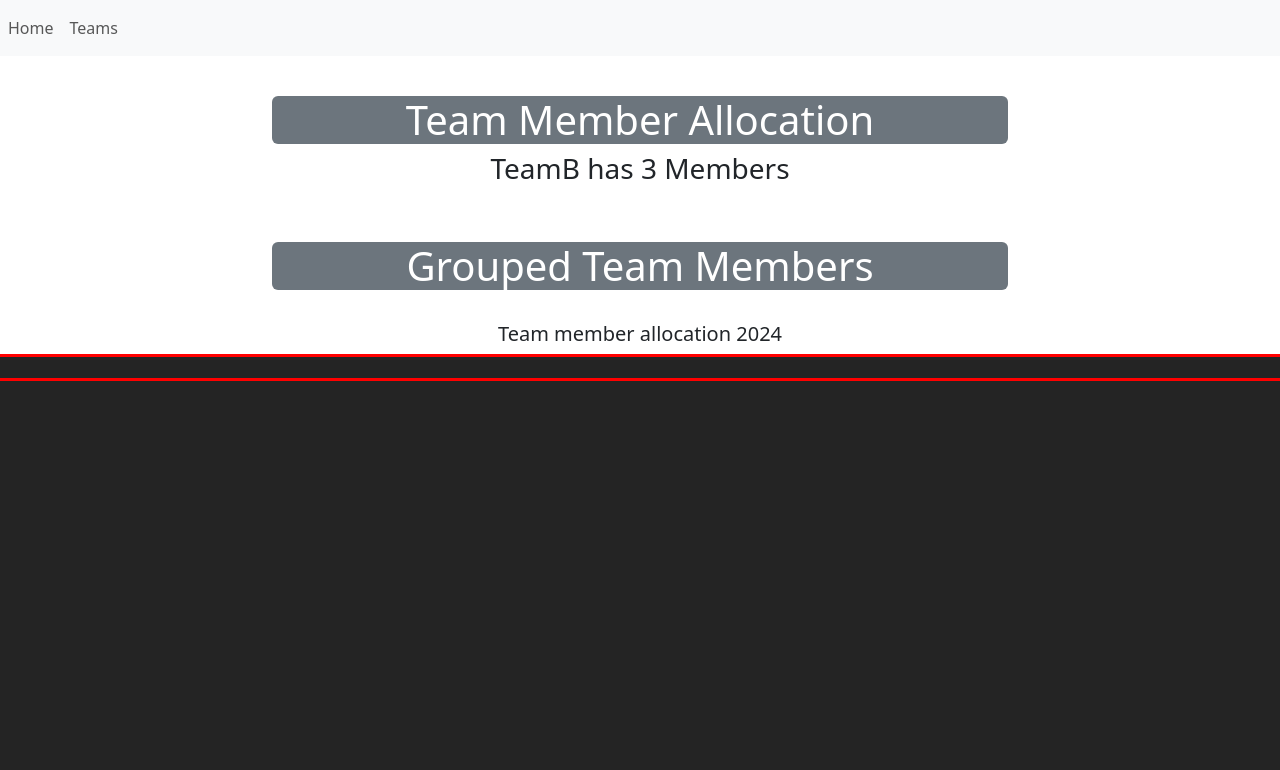
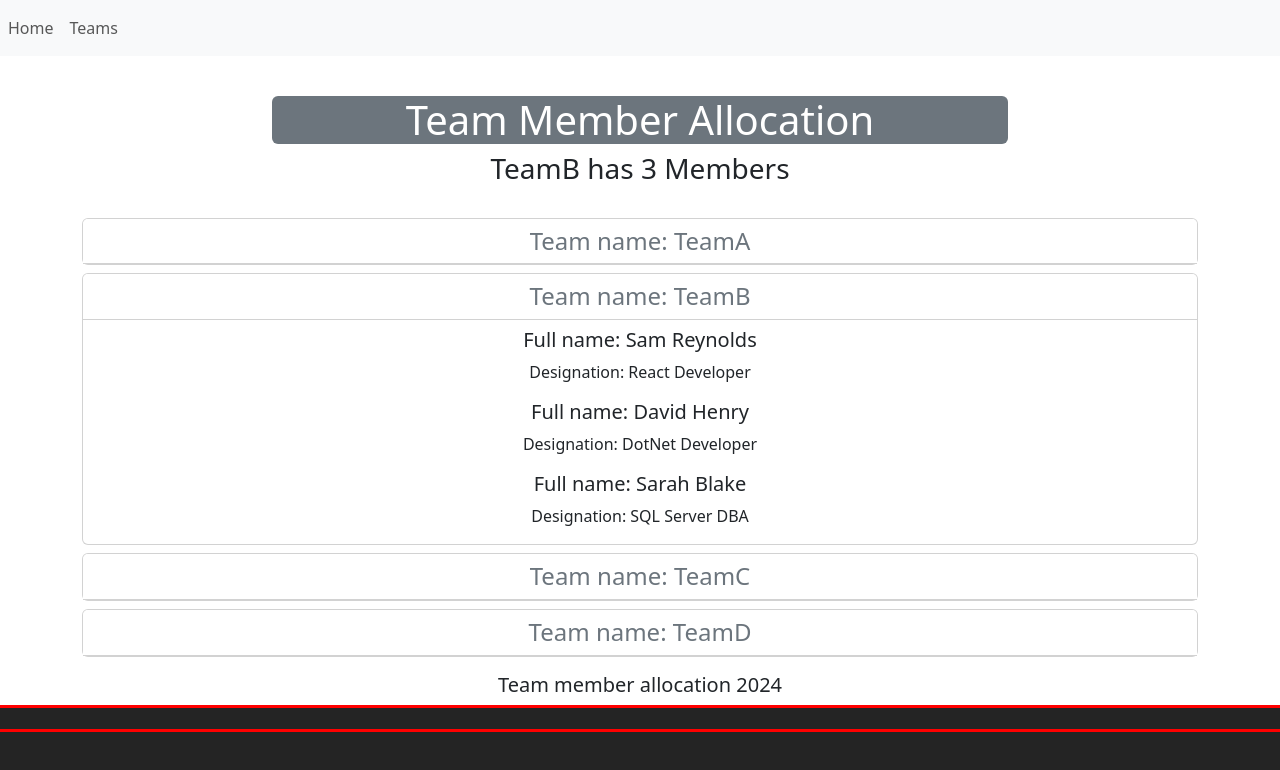
Before and after one commit to Khalidltf/team-member-allocation, a React (Vite) app: page /GroupedTeamMembers in a window 1280 px wide. Shown: the top 770 px of the page. Built offline with nearby package versions, Linux system fonts and the light colour scheme.

Commit message:
Create Employee Component

```diff
--- a/src/components/GroupedTeamMembers.jsx
+++ b/src/components/GroupedTeamMembers.jsx
@@ -28,7 +28,6 @@ const GroupedTeamMembers = ({ employees, selectedTeam, setTeam }) => {
       members: teamCMembers,
       collapsed: selectedTeam === "TeamC" ? false : true,
     };
-
     teams.push(teamC);
 
     let teamDMembers = employees.filter((team) => team.teamName === "TeamD");
@@ -42,16 +41,54 @@ const GroupedTeamMembers = ({ employees, selectedTeam, setTeam }) => {
     return teams;
   }
 
+  function handleTeamClick(event) {
+    let transformedGroupData = groupedEmployees.map((groupdeData) =>
+      groupdeData.team === event.currentTarget.id
+        ? { ...groupdeData, collapsed: !groupdeData.collapsed }
+        : groupdeData
+    );
+
+    setGroupedData(transformedGroupData);
+    setTeam(event.currentTarget.id);
+  }
+
   return (
-    <header className="container">
-      <div className="row justify-content-center mt-3 mb-4 ">
-        <div className="col-8 ">
-          <h1 className="mt-4  bg-secondary text-white rounded">
-            Grouped Team Members
-          </h1>
-        </div>
-      </div>
-    </header>
+    <main className="container">
+      {groupedEmployees.map((item) => {
+        return (
+          <div
+            key={item.team}
+            className="card mt-2"
+            style={{ cursor: "pointer" }}
+          >
+            <h4
+              id={item.team}
+              className="card-header text-secondary bg-white"
+              onClick={handleTeamClick}
+            >
+              Team name: {item.team}
+            </h4>
+            <div
+              id={"collapse_" + item.team}
+              className={item.collapsed === true ? "collapse" : ""}
+            >
+              {item.members.map((member) => {
+                return (
+                  <div className="mt-2">
+                    <h5 className="card-title mt-2">
+                      <span className="text-dark">
+                        Full name: {member.fullName}
+                      </span>
+                    </h5>
+                    <p>Designation: {member.designation}</p>
+                  </div>
+                );
+              })}
+            </div>
+          </div>
+        );
+      })}
+    </main>
   );
 };
 
```
